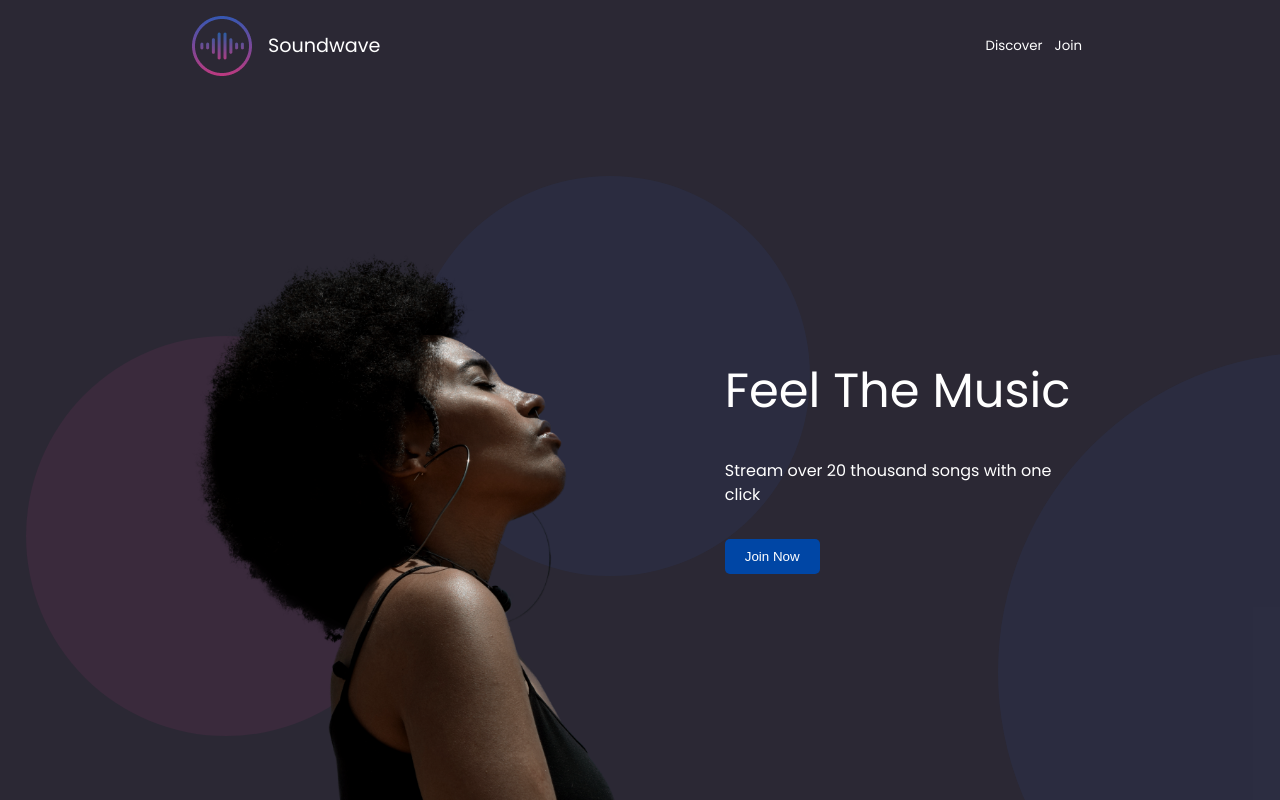
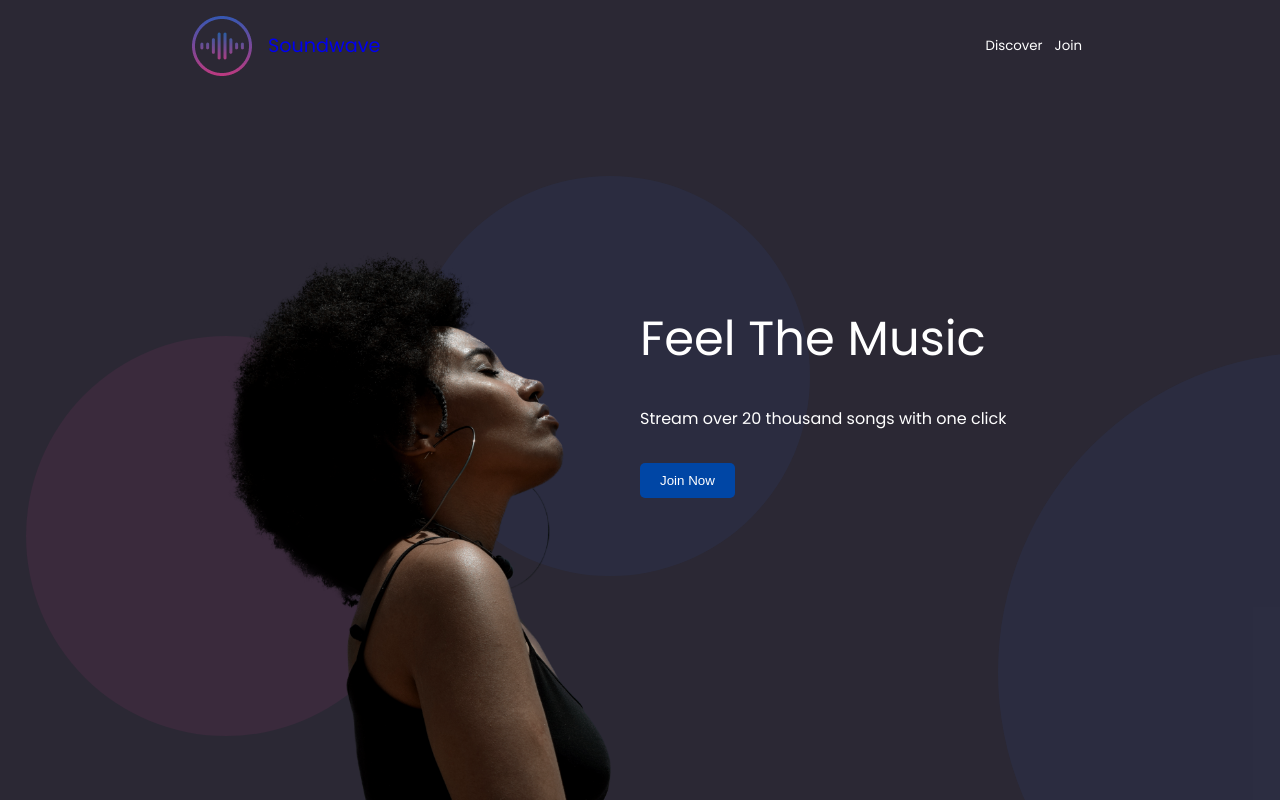
Before and after one commit to project-assigments-p2-singulaars/soundwave-xavimrg, an Angular app: page / in a window 1280 px wide. Built offline with nearby package versions, Linux system fonts and the light colour scheme.

Commit message:
clean fudge code

```diff
--- a/src/app/discover-page/discover-page.component.scss
+++ b/src/app/discover-page/discover-page.component.scss
@@ -7,7 +7,7 @@ main{
 
 .allContentDisc{
   width: 70vw;
-  height: 83vh;
+  height: 100vh;
   display: flex;
 }
   .containerDiscText {
@@ -47,6 +47,9 @@ main{
     width: 80px;
     padding: 5px;
     justify-content: center;
+    &:hover {
+      background-color: #DD0072
+  }
   }
 
   .albumImage {
@@ -69,7 +72,7 @@ main{
     align-items: last baseline;
   }
 
-  @media (max-width: 430px) {
+  @media (max-width: 700px) {
     .allContentDisc{
       width: 80vw;
       height: 84vh;
--- a/src/app/footer/footer.component.scss
+++ b/src/app/footer/footer.component.scss
@@ -10,6 +10,9 @@ footer{
     justify-content: center;
     align-items: center;
     width: 100vw;
+    bottom: 0;
+    position: fixed;
+    left: 0;
 }
 
 button{
--- a/src/app/header/header.component.html
+++ b/src/app/header/header.component.html
@@ -1,7 +1,7 @@
 <header>
     <div id="logoContainerHeader">
-        <img id="logoImage" routerLink="" src="../../assets/images/logo.png" alt="">
-        <p>Soundwave</p>
+        <a routerLink="" > <img id="logoImage" src="../../assets/images/logo.png" alt=""><p>Soundwave</p></a>
+
     </div>
     <div id="buttonContainerHeader">
         <button class="headerBtn" routerLink="/discoverPage">Discover</button>
--- a/src/app/header/header.component.scss
+++ b/src/app/header/header.component.scss
@@ -3,9 +3,10 @@ header{
     display: flex;
     flex-direction: row;
     color: white;
-    justify-content: center;
+    width: 100vw;
+    position: fixed;
+    top: 0;
     margin-top: 1rem;
-    width: 100vw;
 }
 
 #logoImage{&:hover {
@@ -18,6 +19,25 @@ button{
   }
 }
 
+a{
+
+  display: flex;
+  align-items: center;
+  text-decoration: none;
+  &:visited {color: white;}
+  &:hover {
+    color: #ADADAD; }
+
+
+}
+
+p{
+  text-decoration: none;
+  &:visited {color: white;}
+  margin-left: 1rem;
+
+}
+
 #logoContainerHeader{
   gap: 1rem;
   width: 35vw;
@@ -25,7 +45,8 @@ button{
   font-family: 'Poppins-regular';
   display: flex;
  flex-direction: row;
- align-items: center
+ min-width: 200px;
+
 }
 
 #buttonContainerHeader{
--- a/src/app/home-page/home-page.component.scss
+++ b/src/app/home-page/home-page.component.scss
@@ -5,27 +5,32 @@
 main {
     display: flex;
     flex-direction: row;
-    justify-content: space-around,
+    justify-content: center;
+    align-items: center;
+    height: 100vh;
 }
 
 .contentHp {
     display: flex;
-    flex-direction: row;
+    justify-content: center;
     align-items: center;
     width: 70vw;
-    height: 90%;
+    height: 100%;
 }
 
 #imageContainerHP {
     display: flex;
-    margin-top: 11rem;
-    width: 60%;
+    justify-content: center;
+    align-items: flex-end;
+    width: 50%;
     height: 100%;
 }
 
 #womanImg {
-    width: 80%;
-    height: auto;
+   height: 550px;
+   object-fit: cover;
+
+
 
 }
 
@@ -33,6 +38,9 @@ main {
     display: flex;
     flex-direction: column;
     align-items: flex-start;
+    width: 50%;
+
+
 }
 
 h1 {
@@ -55,7 +63,7 @@ button {
     padding-bottom: 10px;
 
     &:hover {
-        color: #1F80D9
+        background-color: #1F80D9
     }
 }
 
@@ -96,7 +104,7 @@ button {
 }
 
 
-@media (max-width:430px) {
+@media (max-width:700px) {
     #imageContainerHP {
         display: none;
     }
@@ -132,4 +140,8 @@ button {
         justify-content: center;
         height: 85vh;
     }
+
+    #textContainerHP{
+        width: 100%;
+    }
 }
--- a/src/app/join-page/join-page.component.html
+++ b/src/app/join-page/join-page.component.html
@@ -2,8 +2,7 @@
 <main>
   <div class="allJoinContainer">
     <div class="joinContainerText">
-      <h1 class="white">Join the</h1>
-      <h1 class="pink">fun.</h1>
+      <h1 class="white">Join the <span>fun.</span></h1>
     </div>
 
     <div class="containerForm">
--- a/src/app/join-page/join-page.component.scss
+++ b/src/app/join-page/join-page.component.scss
@@ -3,7 +3,7 @@ main{
     flex-direction: row;
     justify-content: center;
     align-items: center;
-    height: 83vh
+    height: 100vh
 }
 
 .allJoinContainer{
@@ -30,11 +30,10 @@ h1 {
 .white{
     margin-right: 10px;
 }
-.pink{
+span{
     color: #DD0072;
-    font-size: 3rem;
-    font-family: 'Poppins-Bold';
-    margin-bottom: 2rem;
+
+
 }
 
 
@@ -62,7 +61,7 @@ h1 {
 
 
 
-@media (max-width: 430px) {
+@media (max-width: 700px) {
 
     main{
         height: 84vh;
--- a/src/app/signing-form/signing-form.component.scss
+++ b/src/app/signing-form/signing-form.component.scss
@@ -1,4 +1,4 @@
-form{
+form {
     height: 50vh;
     border-radius: 15px;
     display: flex;
@@ -6,17 +6,21 @@ form{
     justify-content: space-evenly;
     background-color: #1F1C23;
     padding: 1rem 2rem;
+
+    :focus {
+        background-color: #2696FF;
+    }
 }
 
 .inputForm {
-background-color: #1F1C23;
-border: #2f3253 solid 1px;
-border-radius: 5px;
-height: 2.5rem;
+    background-color: #1F1C23;
+    border: #2f3253 solid 1px;
+    border-radius: 5px;
+    height: 2.5rem;
 }
 
 
-label{
+label {
     font-family: 'Poppins-Bold';
 }
 
@@ -29,10 +33,14 @@ label{
     padding: 20px;
     padding-top: 10px;
     padding-bottom: 10px;
- &:hover {color: #1F80D9}
+
+    &:hover {
+        background-color: #1F80D9
+    }
 }
 
 @media (max-width: 430px) {
-    form{
+    form {
         padding: 0.5rem 2rem;
-    }}
+    }
+}
```
